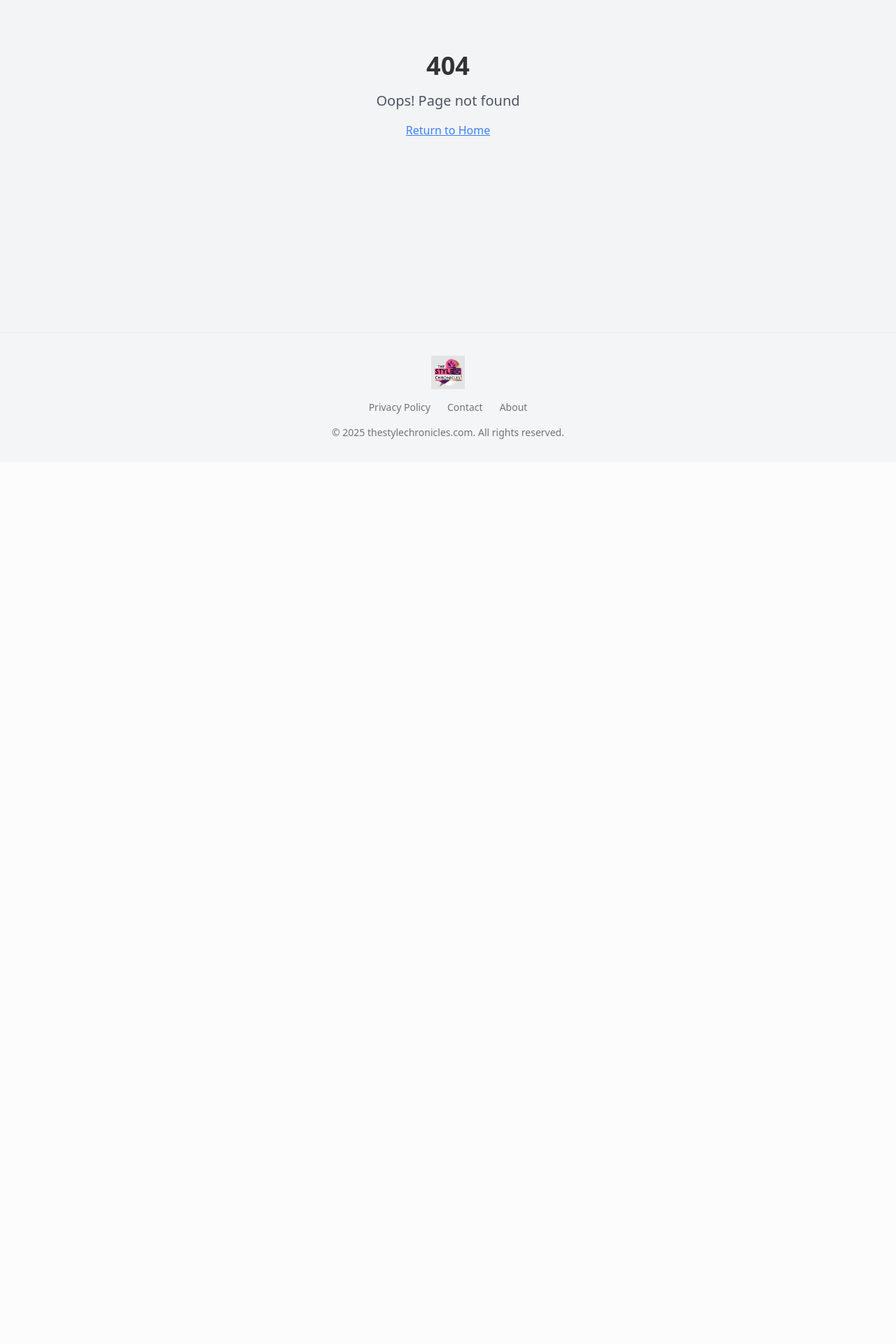
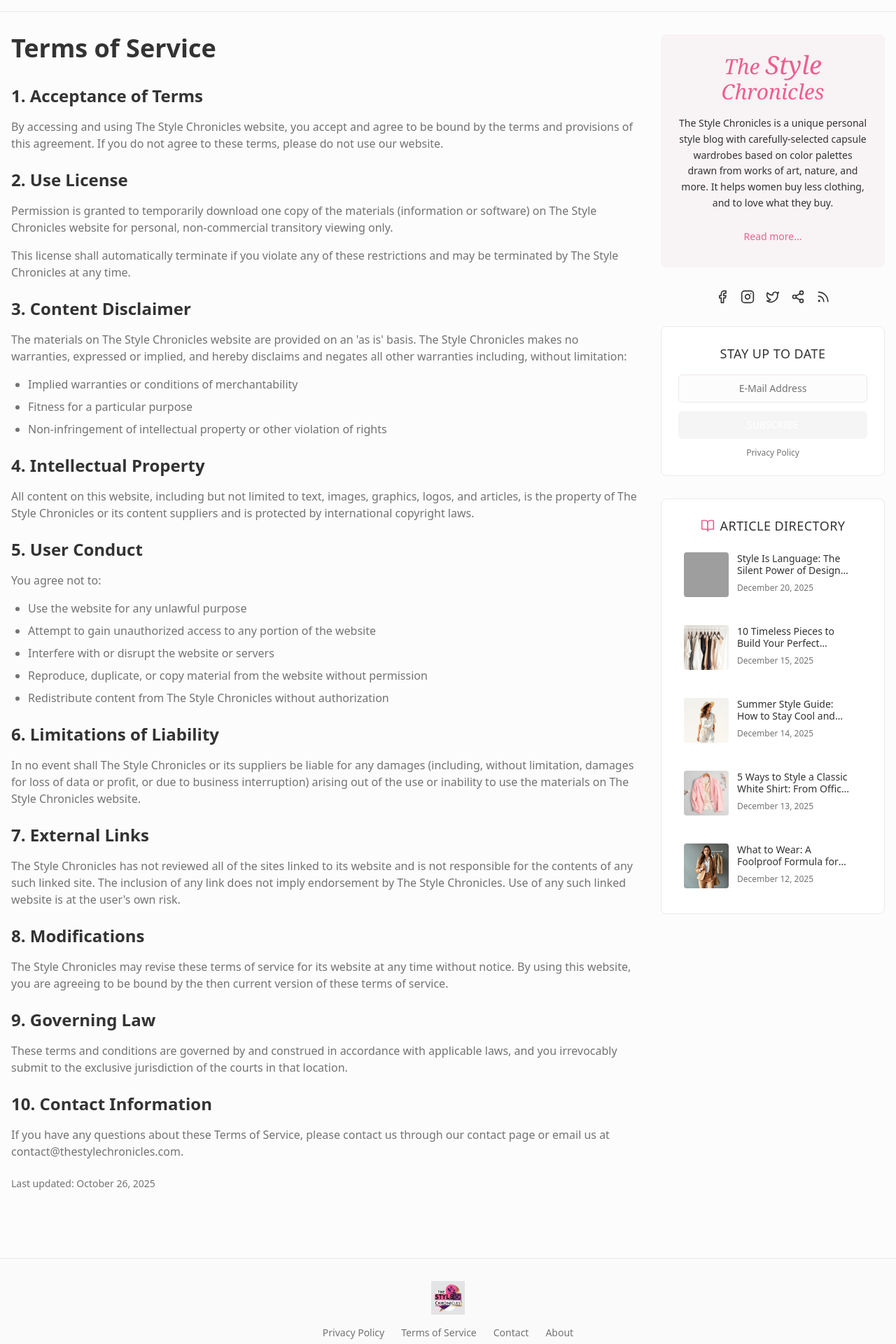
Before and after one commit to rking545789/vivienne-reimagine, a React (Vite) app: page /terms-of-service in a window 1280 px wide. Before the commit this address had no page. Shown: the part 140-2060 px from the top of the page at 70% size. Before the commit the page ends 800 px from the top, so only its background shows below. Built offline with nearby package versions, Linux system fonts and the light colour scheme; grey boxes are pictures that could not be loaded; the HTML template or start-up script is replaced by a standard one; a web font is replaced by a local one.

Commit message:
Add Terms of Service link

```diff
--- a/src/App.tsx
+++ b/src/App.tsx
@@ -12,6 +12,7 @@ import About from "./pages/About";
 import Contact from "./pages/Contact";
 import ArticleDetail from "./pages/ArticleDetail";
 import PrivacyPolicy from "./pages/PrivacyPolicy";
+import TermsOfService from "./pages/TermsOfService";
 import NotFound from "./pages/NotFound";
 
 const queryClient = new QueryClient();
@@ -32,6 +33,7 @@ const App = () => (
           <Route path="/about" element={<About />} />
           <Route path="/contact" element={<Contact />} />
           <Route path="/privacy-policy" element={<PrivacyPolicy />} />
+          <Route path="/terms-of-service" element={<TermsOfService />} />
           {/* ADD ALL CUSTOM ROUTES ABOVE THE CATCH-ALL "*" ROUTE */}
           <Route path="*" element={<NotFound />} />
         </Routes>
--- a/src/components/Footer.tsx
+++ b/src/components/Footer.tsx
@@ -19,6 +19,12 @@ const Footer = () => {
               className="text-muted-foreground hover:text-foreground transition-colors"
             >
               Privacy Policy
+            </Link>
+            <Link
+              to="/terms-of-service"
+              className="text-muted-foreground hover:text-foreground transition-colors"
+            >
+              Terms of Service
             </Link>
             <Link
               to="/contact"
--- /dev/null
+++ b/src/pages/TermsOfService.tsx
@@ -0,0 +1,112 @@
+import Header from "@/components/Header";
+import Footer from "@/components/Footer";
+import Sidebar from "@/components/Sidebar";
+
+const TermsOfService = () => {
+  return (
+    <div className="min-h-screen bg-background">
+      <Header />
+      <div className="flex max-w-7xl mx-auto px-4 py-8 gap-8">
+        <main className="flex-1">
+          <h1 className="text-4xl font-bold mb-8">Terms of Service</h1>
+
+          <div className="prose prose-lg max-w-none space-y-6">
+            <section>
+              <h2 className="text-2xl font-semibold mb-4">1. Acceptance of Terms</h2>
+              <p className="text-muted-foreground">
+                By accessing and using The Style Chronicles website, you accept and agree to be bound by the terms and provisions of this agreement. If you do not agree to these terms, please do not use our website.
+              </p>
+            </section>
+
+            <section>
+              <h2 className="text-2xl font-semibold mb-4">2. Use License</h2>
+              <p className="text-muted-foreground mb-4">
+                Permission is granted to temporarily download one copy of the materials (information or software) on The Style Chronicles website for personal, non-commercial transitory viewing only.
+              </p>
+              <p className="text-muted-foreground">
+                This license shall automatically terminate if you violate any of these restrictions and may be terminated by The Style Chronicles at any time.
+              </p>
+            </section>
+
+            <section>
+              <h2 className="text-2xl font-semibold mb-4">3. Content Disclaimer</h2>
+              <p className="text-muted-foreground mb-4">
+                The materials on The Style Chronicles website are provided on an 'as is' basis. The Style Chronicles makes no warranties, expressed or implied, and hereby disclaims and negates all other warranties including, without limitation:
+              </p>
+              <ul className="list-disc pl-6 text-muted-foreground space-y-2">
+                <li>Implied warranties or conditions of merchantability</li>
+                <li>Fitness for a particular purpose</li>
+                <li>Non-infringement of intellectual property or other violation of rights</li>
+              </ul>
+            </section>
+
+            <section>
+              <h2 className="text-2xl font-semibold mb-4">4. Intellectual Property</h2>
+              <p className="text-muted-foreground">
+                All content on this website, including but not limited to text, images, graphics, logos, and articles, is the property of The Style Chronicles or its content suppliers and is protected by international copyright laws.
+              </p>
+            </section>
+
+            <section>
+              <h2 className="text-2xl font-semibold mb-4">5. User Conduct</h2>
+              <p className="text-muted-foreground mb-4">You agree not to:</p>
+              <ul className="list-disc pl-6 text-muted-foreground space-y-2">
+                <li>Use the website for any unlawful purpose</li>
+                <li>Attempt to gain unauthorized access to any portion of the website</li>
+                <li>Interfere with or disrupt the website or servers</li>
+                <li>Reproduce, duplicate, or copy material from the website without permission</li>
+                <li>Redistribute content from The Style Chronicles without authorization</li>
+              </ul>
+            </section>
+
+            <section>
+              <h2 className="text-2xl font-semibold mb-4">6. Limitations of Liability</h2>
+              <p className="text-muted-foreground">
+                In no event shall The Style Chronicles or its suppliers be liable for any damages (including, without limitation, damages for loss of data or profit, or due to business interruption) arising out of the use or inability to use the materials on The Style Chronicles website.
+              </p>
+            </section>
+
+            <section>
+              <h2 className="text-2xl font-semibold mb-4">7. External Links</h2>
+              <p className="text-muted-foreground">
+                The Style Chronicles has not reviewed all of the sites linked to its website and is not responsible for the contents of any such linked site. The inclusion of any link does not imply endorsement by The Style Chronicles. Use of any such linked website is at the user's own risk.
+              </p>
+            </section>
+
+            <section>
+              <h2 className="text-2xl font-semibold mb-4">8. Modifications</h2>
+              <p className="text-muted-foreground">
+                The Style Chronicles may revise these terms of service for its website at any time without notice. By using this website, you are agreeing to be bound by the then current version of these terms of service.
+              </p>
+            </section>
+
+            <section>
+              <h2 className="text-2xl font-semibold mb-4">9. Governing Law</h2>
+              <p className="text-muted-foreground">
+                These terms and conditions are governed by and construed in accordance with applicable laws, and you irrevocably submit to the exclusive jurisdiction of the courts in that location.
+              </p>
+            </section>
+
+            <section>
+              <h2 className="text-2xl font-semibold mb-4">10. Contact Information</h2>
+              <p className="text-muted-foreground">
+                If you have any questions about these Terms of Service, please contact us through our contact page or email us at contact@thestylechronicles.com.
+              </p>
+            </section>
+
+            <p className="text-sm text-muted-foreground mt-8">
+              Last updated: {new Date().toLocaleDateString('en-US', { year: 'numeric', month: 'long', day: 'numeric' })}
+            </p>
+          </div>
+        </main>
+
+        <aside className="hidden lg:block w-80">
+          <Sidebar />
+        </aside>
+      </div>
+      <Footer />
+    </div>
+  );
+};
+
+export default TermsOfService;
```
